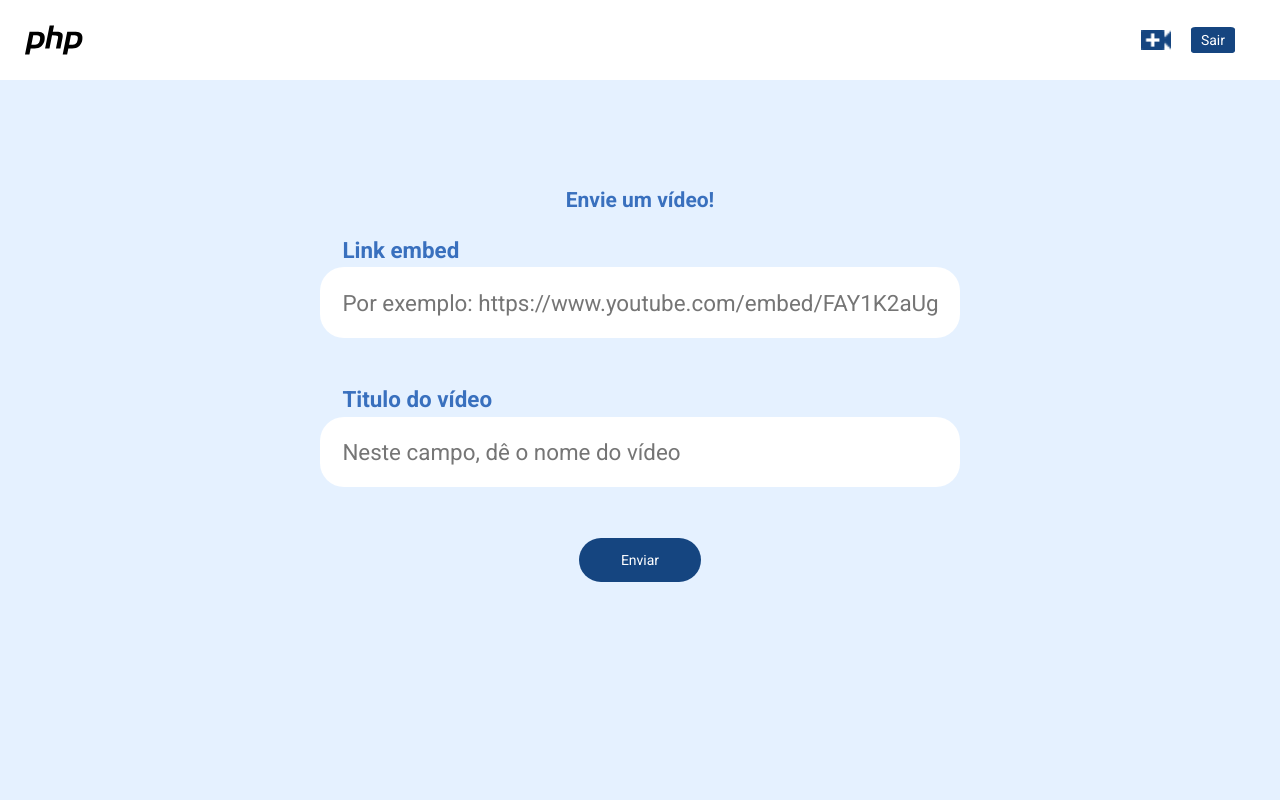
After one commit to ViNiCiM0/php-play, a PHP site: page /formulario.php in a window 1280 px wide. The commit adds this page. Run offline with PHP 8.4, Linux system fonts and the light colour scheme; data comes from the database, SQL or seed files in the repository; both versions use the stored data as it was after the commit.

Commit message:
Criação do método alterar vídeos.

```diff
--- /dev/null
+++ b/formulario.php
@@ -0,0 +1,87 @@
+<?php
+
+$dbPath = __DIR__ . '/banco.sqlite';
+$pdo = new PDO("sqlite:$dbPath");
+
+$id = filter_input(INPUT_GET, 'id', FILTER_VALIDATE_INT);
+
+$video = [
+  'url' => '',
+  'title' => '',
+];
+
+if ($id !== false) {
+    $stmt = $pdo->prepare("SELECT * FROM videos WHERE id = ?");
+    $stmt->bindValue(1, $id, PDO::PARAM_INT);
+    $stmt->execute();
+    $video = $stmt->fetch(PDO::FETCH_ASSOC);
+}
+
+?>
+
+<!DOCTYPE html>
+<html lang="pt-br">
+
+<head>
+    <meta charset="UTF-8">
+    <meta http-equiv="X-UA-Compatible" content="IE=edge">
+    <meta name="viewport" content="width=device-width, initial-scale=1.0">
+    <link href="https://fonts.googleapis.com/css2?family=Roboto:wght@400;700&display=swap" rel="stylesheet">
+    <link rel="stylesheet" href="./css/reset.css">
+    <link rel="stylesheet" href="./css/estilos.css">
+    <link rel="stylesheet" href="./css/estilos-form.css">
+    <link rel="stylesheet" href="./css/flexbox.css">
+    <title>PHP Play</title>
+    <link rel="shortcut icon" href="./img/favicon.ico" type="image/x-icon">
+</head>
+
+<body>
+
+    <!-- Cabecalho -->
+    <header>
+
+        <nav class="cabecalho">
+            <a class="logo" href="index.php"></a>
+
+            <div class="cabecalho__icones">
+                <a href="./pages/enviar-video.html" class="cabecalho__videos"></a>
+                <a href="./pages/login.html" class="cabecalho__sair">Sair</a>
+            </div>
+        </nav>
+
+    </header>
+
+    <main class="container">
+
+        <form class="container__formulario"
+              action="<?= $id === false ? 'novo-video.php' : 'editar-video.php?id=' . $id ?>"
+              method="post">
+            <h2 class="formulario__titulo">Envie um vídeo!</h2>
+                <div class="formulario__campo">
+                    <label class="campo__etiqueta" for="url">Link embed</label>
+                    <input name="url"
+                           class="campo__escrita"
+                           required
+                           placeholder="Por exemplo: https://www.youtube.com/embed/FAY1K2aUg5g"
+                           id='url'
+                            value="<?= $video['url'] ?>"/>
+                </div>
+
+
+                <div class="formulario__campo">
+                    <label class="campo__etiqueta" for="titulo">Titulo do vídeo</label>
+                    <input name="titulo"
+                           class="campo__escrita"
+                           required
+                           placeholder="Neste campo, dê o nome do vídeo"
+                           id='titulo'
+                           value="<?= $video['title'] ?>" />
+                </div>
+                <input class="formulario__botao" type="submit" value="Enviar" />
+        </form>
+
+    </main>
+
+</body>
+
+</html>
--- a/index.php
+++ b/index.php
@@ -47,7 +47,7 @@ $videoList = $pdo->query("SELECT * FROM videos")->fetchAll(\PDO::FETCH_ASSOC);
                 <img src="./img/logo.svg" alt="logo canal">
                 <h3><?= $video['title']; ?></h3>
                 <div class="acoes-video">
-                    <a href="./pages/enviar-video.html">Editar</a>
+                    <a href="formulario.php?id=<?= $video['id']; ?>">Editar</a>
                     <a href="remover-video.php?id=<?= $video['id']; ?>">Excluir</a>
                 </div>
             </div>
--- a/remover-video.php
+++ b/remover-video.php
@@ -3,7 +3,9 @@
 $dbPath = __DIR__ . '/banco.sqlite';
 $pdo = new PDO("sqlite:$dbPath");
 
-$id = $_GET['id'];
+//$id = $_GET['id'];
+$id = filter_input(INPUT_GET, 'id', FILTER_VALIDATE_INT);
+
 $sql = 'DELETE FROM videos WHERE id = ?';
 $stmt = $pdo->prepare($sql);
 $stmt->bindValue(1, $id);
```
Also changed, not shown: editar-video.php (added, +30 -0 lines), banco.sqlite.
